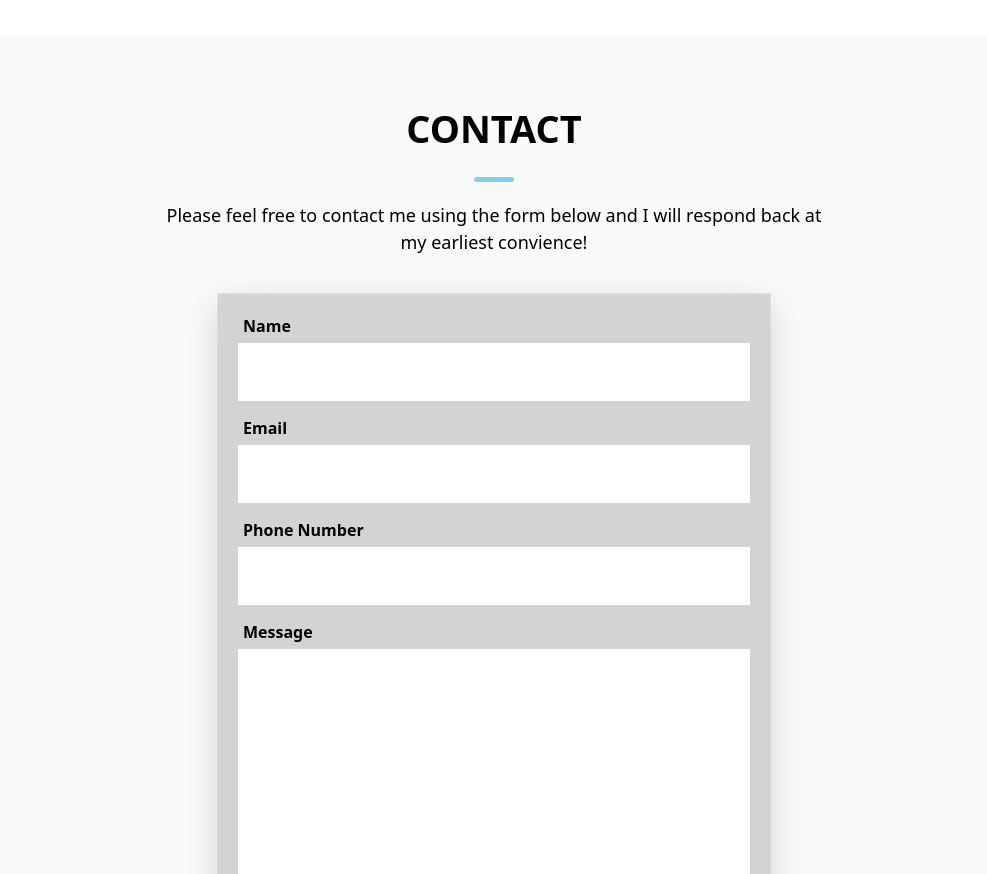
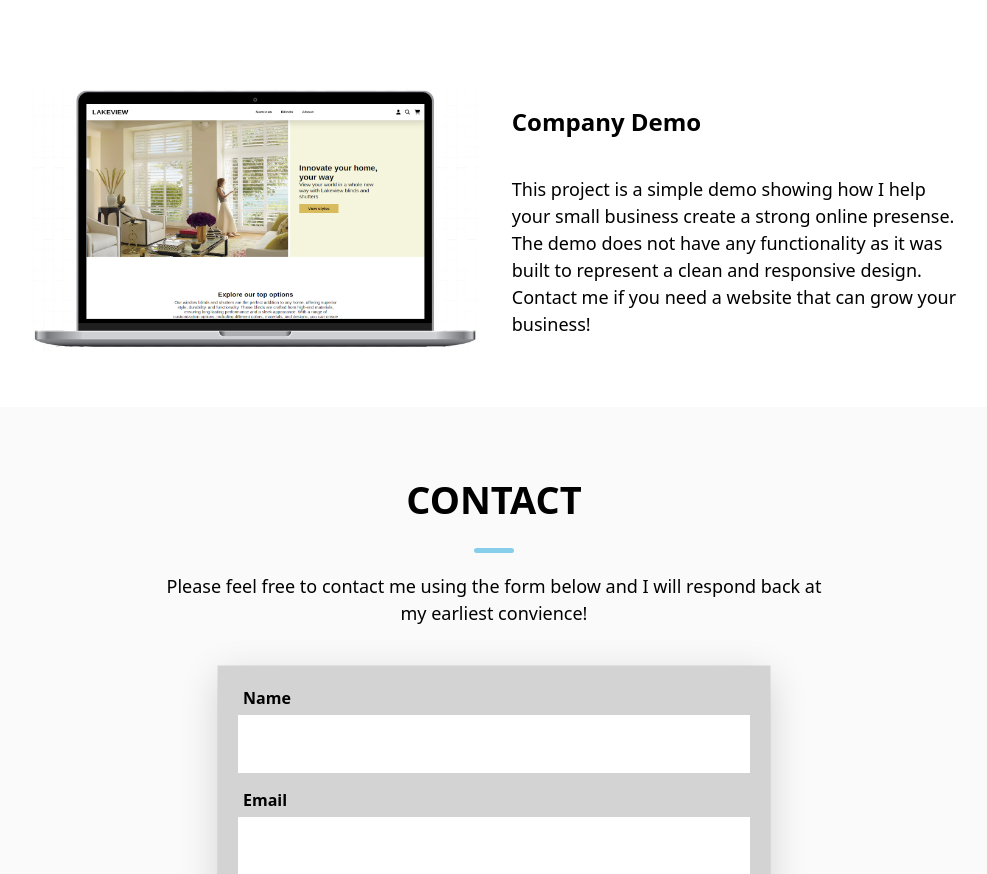
Before and after one commit to Murnster/ryanmurneysiteV2, a website: page index.html in a window 1280 px wide. Shown: the part 2543-3417 px from the top of the page, without its empty margins (146-1133 px from the left). Drawn offline with Linux system fonts and the light colour scheme.

Commit message:
company project

```diff
--- a/index.html
+++ b/index.html
@@ -3,8 +3,8 @@
     <head>
         <meta content="width=device-width, initial-scale=1" name="viewport" />
         <script src="https://cdnjs.cloudflare.com/ajax/libs/font-awesome/6.2.1/js/all.min.js" integrity="sha512-rpLlll167T5LJHwp0waJCh3ZRf7pO6IT1+LZOhAyP6phAirwchClbTZV3iqL3BMrVxIYRbzGTpli4rfxsCK6Vw==" crossorigin="anonymous" referrerpolicy="no-referrer"></script>
-        <script type="text/javascript" src="scripts/main.js?v=1.0"></script>
-        <link type="text/css" rel="stylesheet" href="css/index.css?v=1.0">
+        <script type="text/javascript" src="scripts/main.js?v=1.1"></script>
+        <link type="text/css" rel="stylesheet" href="css/index.css?v=1.1">
         <link rel="shortcut icon" type="image/png" href="src/me.png">
     </head>
     <body onload="init();">
@@ -105,6 +105,16 @@
                         <div class="aboutBodyContent">SimpleSport is a sports team management web application I built for the Capstone Project of my degree. I used popular technologies such as React and Express in order to create it to expand my skill set.</div>
                     </div>
                 </div>
+                <div class="projectRow">
+                    <div class="projectImg" onclick="window.open('https://murnster.github.io/demosite-one/', '_blank')">
+                        <img src="src/lakeviewmock.png" alt="">
+                    </div>
+                    <div class="projectDesc">
+                        <div class="aboutBodyHeader">Company Demo</div>
+                        <br><br class="browserBr">
+                        <div class="aboutBodyContent">This project is a simple demo showing how I help your small business create a strong online presense. The demo does not have any functionality as it was built to represent a clean and responsive design. Contact me if you need a website that can grow your business!</div>
+                    </div>
+                </div>
             </div>
             <div id="contact">
                 <div class="panelHeader">
```
Also changed, not shown: public/src/lakeviewmock.png (added).
